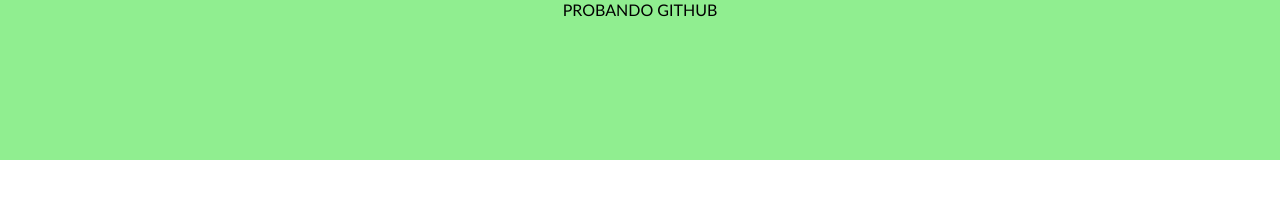
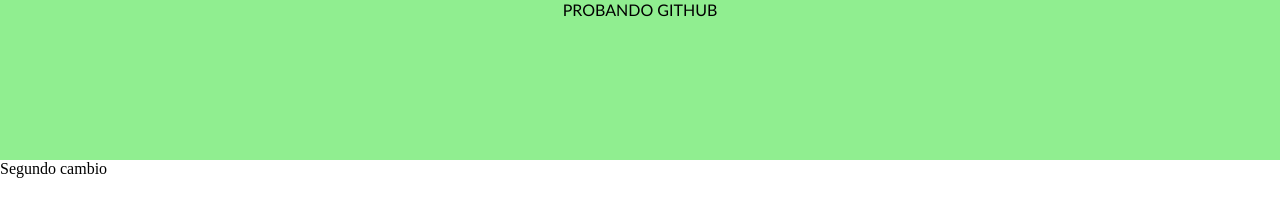
Before and after one commit to VNardoni/repo-git, a plain HTML site: page index.html in a window 1280 px wide. Drawn offline with Linux system fonts and the light colour scheme.

Commit message:
Segundo cambio

```diff
--- a/index.html
+++ b/index.html
@@ -10,5 +10,9 @@
     <header>
         PROBANDO GITHUB
     </header>
+
+    <div>
+        Segundo cambio
+    </div>
 </body>
 </html>
```
Also changed, not shown: 1 other file.
